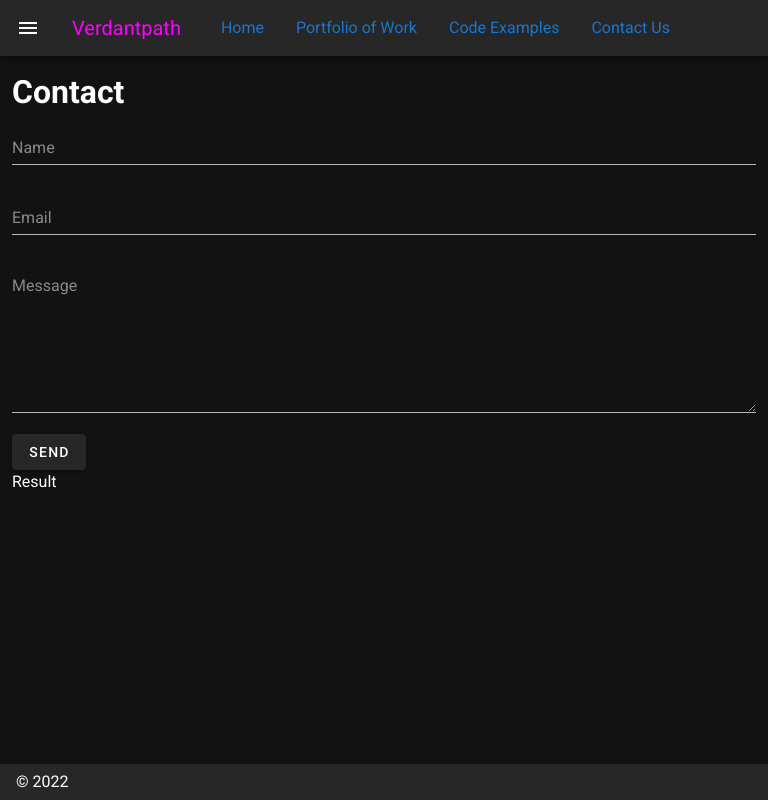
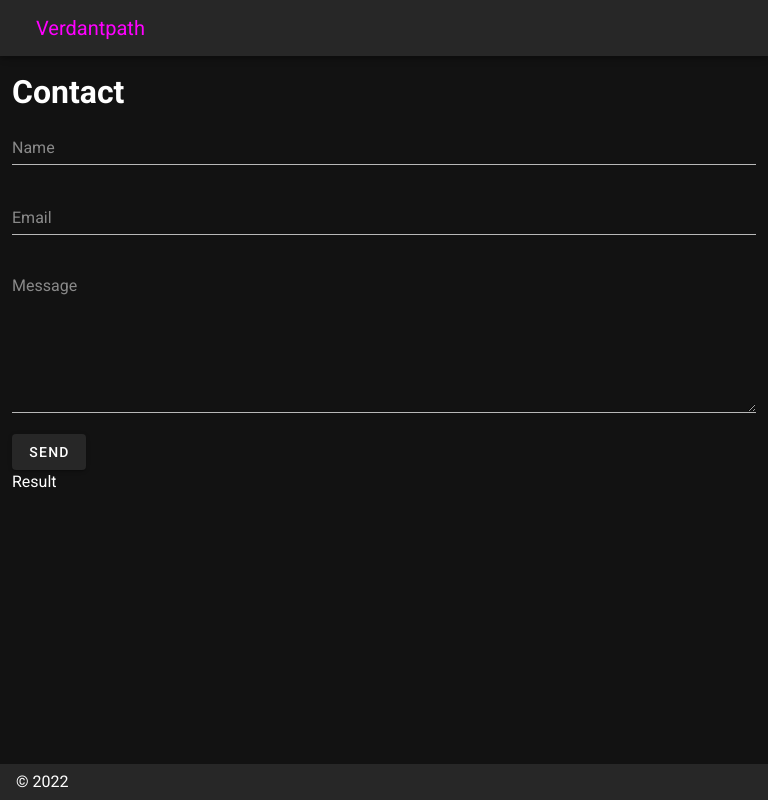
Before and after one commit to verdantpath/verdantpath-nuxt, a Nuxt app: page /contact in a window 768 px wide. Built offline with nearby package versions, Linux system fonts and the light colour scheme.

Commit message:
Theming and styling

```diff
--- a/assets/css/style.scss
+++ b/assets/css/style.scss
@@ -2,12 +2,13 @@
 
 @media (min-width: 768px) {
   .v-app-bar__nav-icon {
-    // display: none !important;
+    display: none !important;
   }
+
 }
 @media (max-width: 769px) {
-  .main-nav {
-    display: none;
+  .v-application .d-flex.main-nav {
+    display: none !important;
   }
 }
 
@@ -41,6 +42,9 @@
     display: inline;
     list-style-type: none;
   }
+  .nuxt-link-exact-active {
+    color: lime;
+  }
 }
 .portfolio-card {
   padding: 0 1rem;
```
